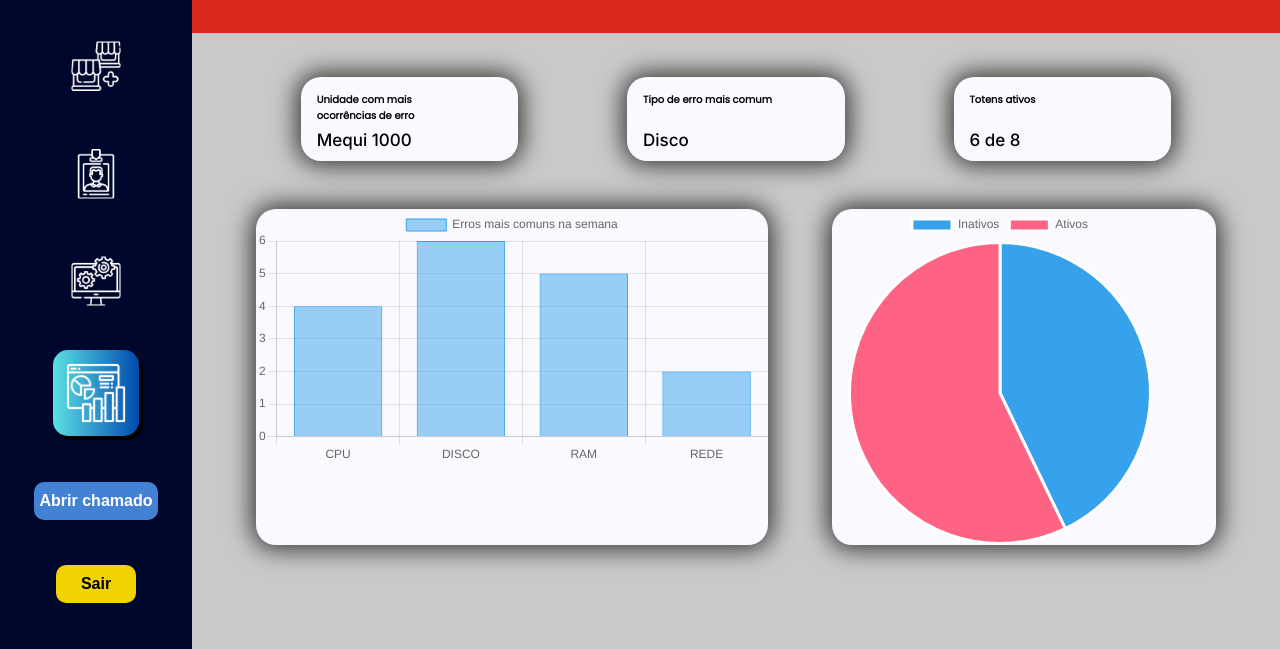
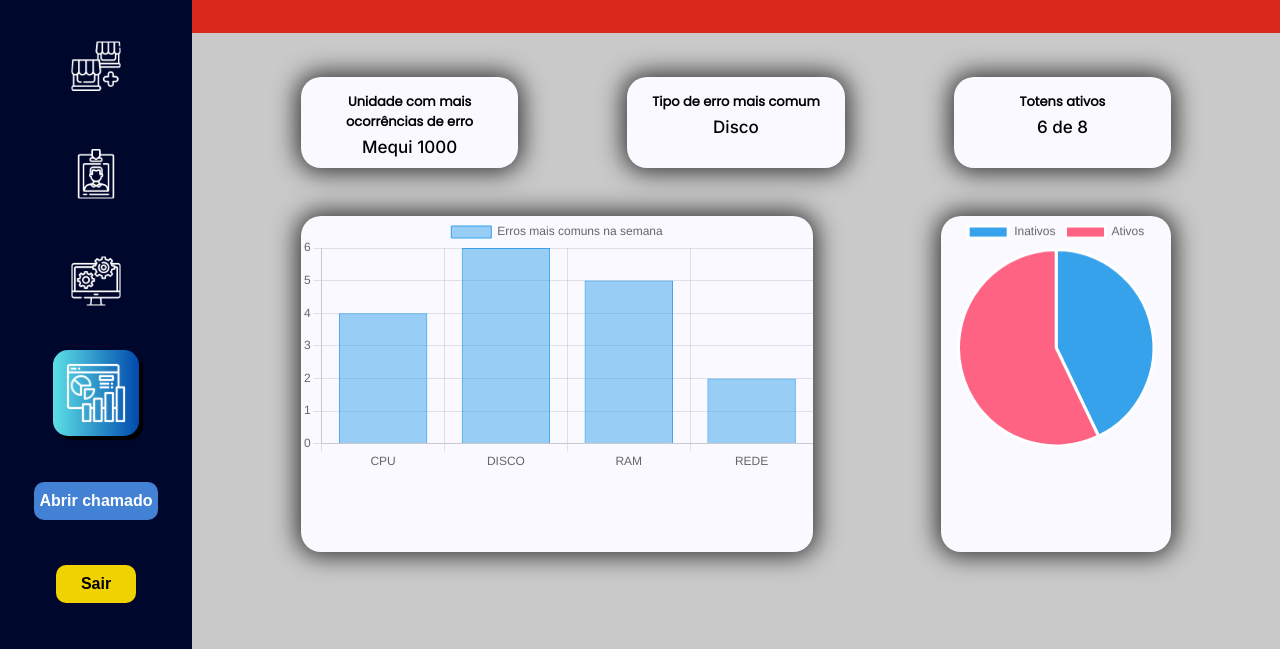
Before and after one commit to Tood-Tech/Tood, a website: page site/public/perfil/dashGerente.html in a window 1280 px wide. Shown: the part 151-800 px from the top of the page. Drawn offline with nearby package versions, Linux system fonts and the light colour scheme.

Commit message:
alteracoes html e css dashGerente

```diff
--- a/site/public/assets/css/dashGerente.css
+++ b/site/public/assets/css/dashGerente.css
@@ -52,16 +52,18 @@
     border-radius: 20px;
     display: flex;
     flex-direction: column;
-    justify-content: space-between;
     padding: 1%;
 }
 
 .kpi span {
-    width: 80%;
-    font-size: 10px;
+    font-size: 13px;
     font-family: 'Poppins', sans-serif;
     font-weight: 600;
     margin: 5px;
+    display: flex;
+    justify-content: center;
+    text-align: center;
+    align-items: center;
 }
 
 .kpi h1 {
@@ -116,12 +118,13 @@
 
 .chart01 {
     height: 42vh;
-    width: 30vw;
+    width: 18vw;
     background-color: #FAF9FF;
     border-radius: 20px;
     -webkit-box-shadow: 0px 0px 25px 4px rgba(0, 0, 0, 0.75);
     -moz-box-shadow: 0px 0px 25px 4px rgba(0, 0, 0, 0.75);
     box-shadow: 0px 0px 25px 4px rgba(0, 0, 0, 0.75);
+    margin-left: 20px;
 
 }
 
@@ -147,12 +150,12 @@
 }
 
 .texto_kpi {
-    width: 80%;
     font-weight: 500;
     font-size: 17px;
     margin-top: 0;
     font-family: 'inter';
-    margin: 1px 0 0 5px;
+    display: flex;
+    justify-content: center;
 }
 
 .detalheTotem {
```
Also changed, not shown: site/public/perfil/dashGerente.html (+1 -1 lines).
